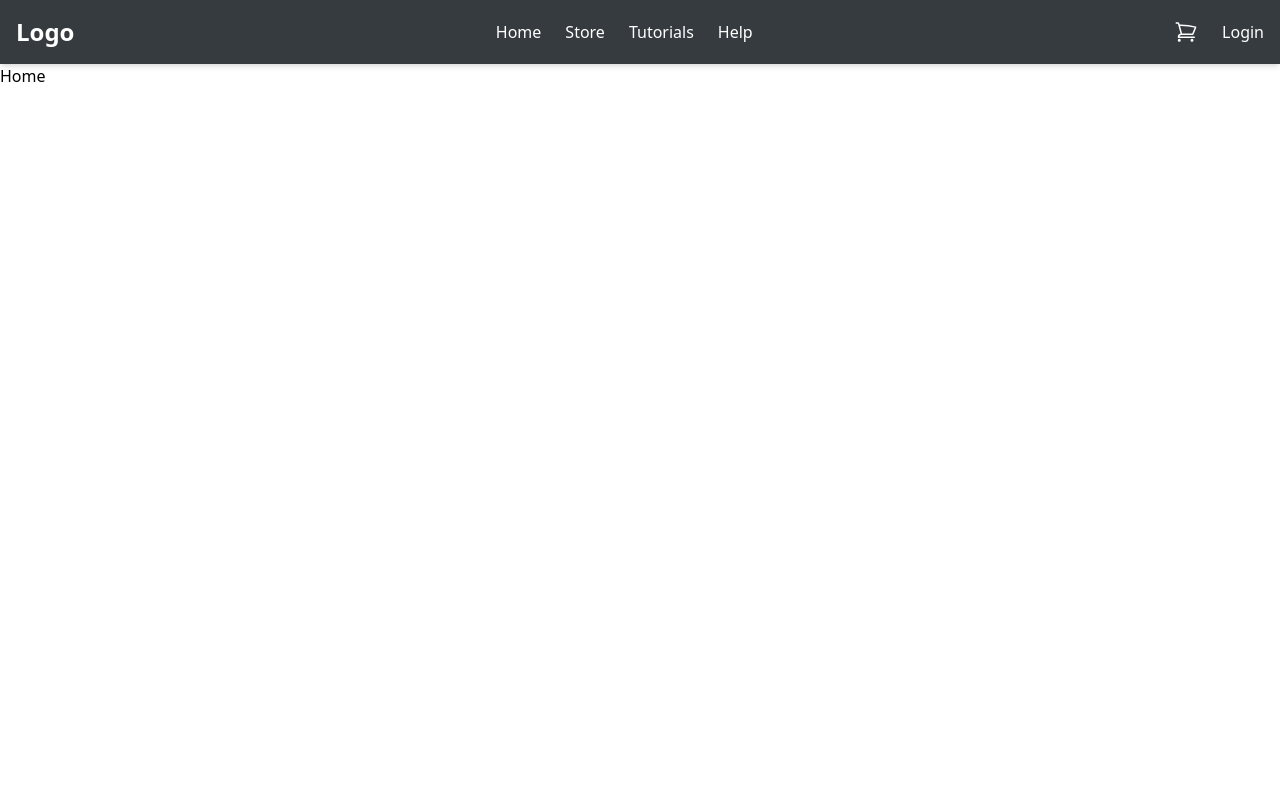
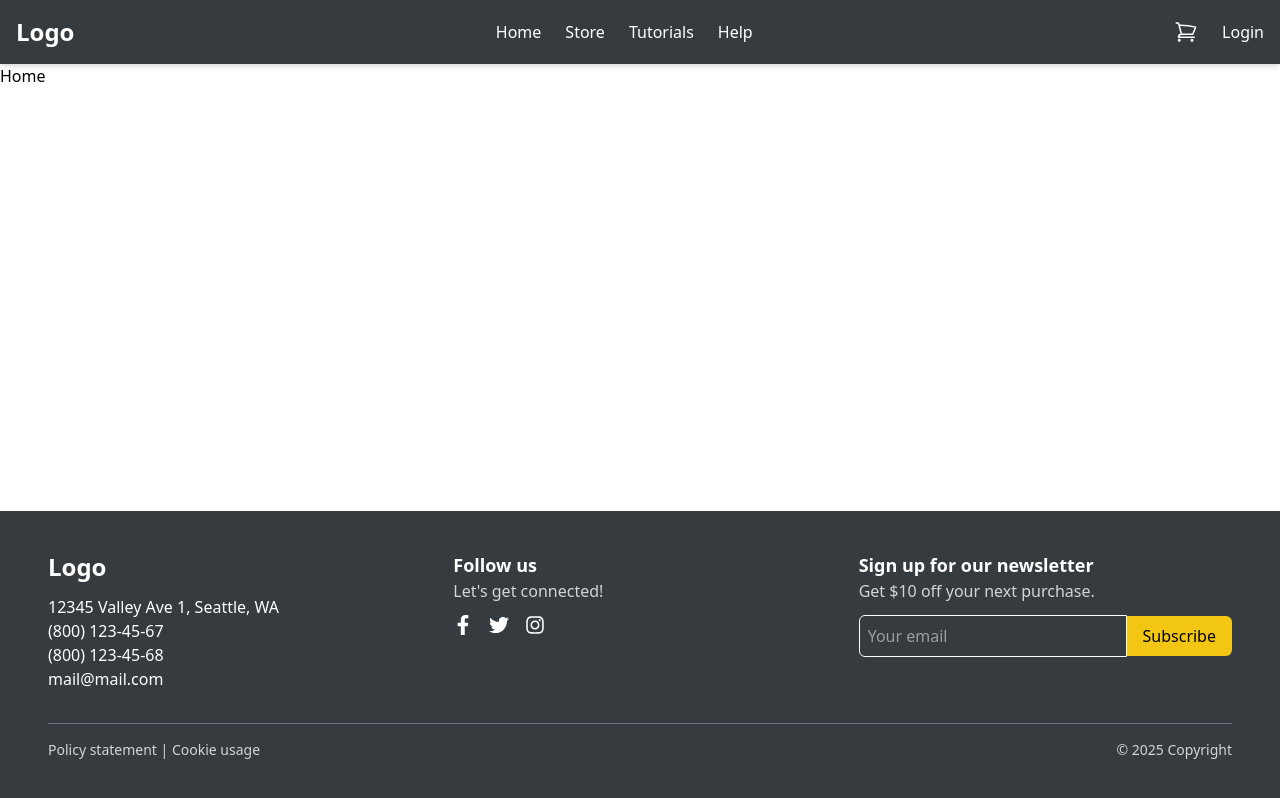
Before and after one commit to in43sh/homebuzz-frontend, a React (Vite) app: page / in a window 1280 px wide. Built offline with nearby package versions, Linux system fonts and the light colour scheme.

Commit message:
feat: add Footer component and integrate it into MainLayout; update primary color variables

```diff
--- /dev/null
+++ b/src/components/Footer.tsx
@@ -0,0 +1,79 @@
+import { FaFacebookF, FaTwitter, FaInstagram } from 'react-icons/fa';
+
+const Footer = () => {
+  return (
+    <footer className="bg-[#353b3e] py-10 text-white">
+      <div className="container mx-auto px-6 md:px-12">
+        {/* Top of Footer */}
+        <div className="grid grid-cols-1 gap-8 md:grid-cols-3">
+          {/* First Column - Contact Info */}
+          <div>
+            <h2 className="mb-3 text-2xl font-bold">Logo</h2>
+            <p>12345 Valley Ave 1, Seattle, WA</p>
+            <p>(800) 123-45-67</p>
+            <p>(800) 123-45-68</p>
+            <p>
+              <a href="mailto:mail@mail.com" className="hover:text-[#f3c614]">
+                mail@mail.com
+              </a>
+            </p>
+          </div>
+
+          {/* Second Column - Social Media */}
+          <div className="text-center md:text-left">
+            <h3 className="text-lg font-semibold">Follow us</h3>
+            <p className="mb-3 text-gray-300">Let's get connected!</p>
+            <div className="flex justify-center space-x-4 md:justify-start">
+              <a href="#" className="hover:text-[#f3c614]">
+                <FaFacebookF className="h-5 w-5" />
+              </a>
+              <a href="#" className="hover:text-[#f3c614]">
+                <FaTwitter className="h-5 w-5" />
+              </a>
+              <a href="#" className="hover:text-[#f3c614]">
+                <FaInstagram className="h-5 w-5" />
+              </a>
+            </div>
+          </div>
+
+          {/* Third Column - Newsletter */}
+          <div>
+            <h3 className="text-lg font-semibold">
+              Sign up for our newsletter
+            </h3>
+            <p className="mb-3 text-gray-300">
+              Get $10 off your next purchase.
+            </p>
+            <div className="flex items-center space-x-0">
+              <input
+                type="email"
+                placeholder="Your email"
+                className="w-full rounded-l-md border border-white bg-transparent p-2 text-white focus:ring-2 focus:ring-white focus:outline-none"
+              />
+              <button className="bg-primary rounded-r-md px-4 py-2 text-black hover:bg-[#f3c614]">
+                Subscribe
+              </button>
+            </div>
+          </div>
+        </div>
+
+        {/* Bottom of Footer */}
+        <div className="mt-8 flex flex-col items-center justify-between border-t border-gray-500 pt-4 text-sm text-gray-300 md:flex-row">
+          <p className="mb-2 md:mb-0">
+            <a href="/policy" className="hover:text-[#f3c614]">
+              Policy statement
+            </a>{' '}
+            |
+            <a href="/cookies" className="hover:text-[#f3c614]">
+              {' '}
+              Cookie usage
+            </a>
+          </p>
+          <p>© 2025 Copyright</p>
+        </div>
+      </div>
+    </footer>
+  );
+};
+
+export default Footer;
--- a/src/components/layouts/MainLayout.tsx
+++ b/src/components/layouts/MainLayout.tsx
@@ -1,5 +1,6 @@
 import { ReactNode } from 'react';
 import Header from '../Header';
+import Footer from '../Footer';
 
 interface MainLayoutProps {
   children: ReactNode;
@@ -9,6 +10,7 @@ const MainLayout: React.FC<MainLayoutProps> = ({ children }) => (
   <div className="flex min-h-screen flex-col">
     <Header />
     <main className="flex-grow">{children}</main>
+    <Footer />
   </div>
 );
 
--- a/src/index.css
+++ b/src/index.css
@@ -4,4 +4,5 @@
   /* --font-display: "Satoshi", "sans-serif"; */
   /* --breakpoint-3xl: 1920px; */
   --color-primary: #f3c614;
+  --color-primary-hover: #d4a109;
 }
```
